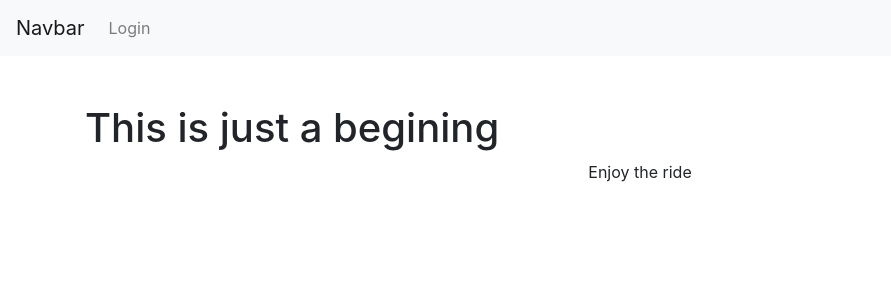
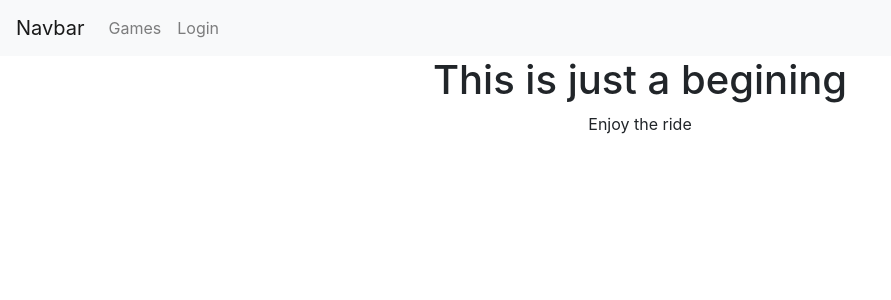
Before and after one commit to analizatorius/FINALE, a Django app: page /finale/ in a window 1280 px wide. Shown: the top 300 px of the page, without its empty margins (0-891 px from the left). Run offline with Django 4.2, Linux system fonts and the light colour scheme; some libraries are stand-ins or nearby versions.

Commit message:
set up games template

```diff
--- a/mysite/finale/templates/main/header.html
+++ b/mysite/finale/templates/main/header.html
@@ -21,6 +21,11 @@
       </button>
       <div class="collapse navbar-collapse" id="navbarText">
         <ul class="navbar-nav mr-auto">
+
+          <li class="nav-item float-right">
+            <a class="nav-link" href="{% url "games" %}">Games</a>
+          </li>
+
           {% if user.is_authenticated %}
 
           <li class="nav-item">
--- a/mysite/finale/templates/main/index.html
+++ b/mysite/finale/templates/main/index.html
@@ -2,7 +2,7 @@
 {% block content %}
 {% load crispy_forms_tags %}
 
-<div class="container py-5">
+<div class="container py-5, text-center">
   <h1>This is just a begining</h1>
 
   <p class="text-center">Enjoy the ride</p>
--- a/mysite/finale/urls.py
+++ b/mysite/finale/urls.py
@@ -8,4 +8,6 @@ urlpatterns = [
     path("register", views.register_request, name="register"),
     path("login", views.login_request, name="login"),
     path("logout", views.logout_request, name= "logout"),
+    path("games", views.games_view, name= "games"),
+    path("games/rocket_boost", views.rocket_boost_view, name= "rocket_boost"),
 ]
--- a/mysite/finale/views.py
+++ b/mysite/finale/views.py
@@ -55,3 +55,17 @@ def logout_request(request):
 	logout(request)
 	messages.info(request, "You have successfully logged out.")
 	return redirect("index")
+
+
+def games_view(request):
+    return render(
+        request=request,
+        template_name="main/games.html",
+    )
+
+
+def rocket_boost_view(request):
+    return render(
+        request=request,
+        template_name="games/rocket_boost.html",
+    )
```
Also changed, not shown: mysite/finale/templates/main/games.html (added, +16 -0 lines), mysite/db.sqlite3, mysite/finale/icons/rocket.png (added), mysite/finale/templates/games/rocket_boost.html (added).
